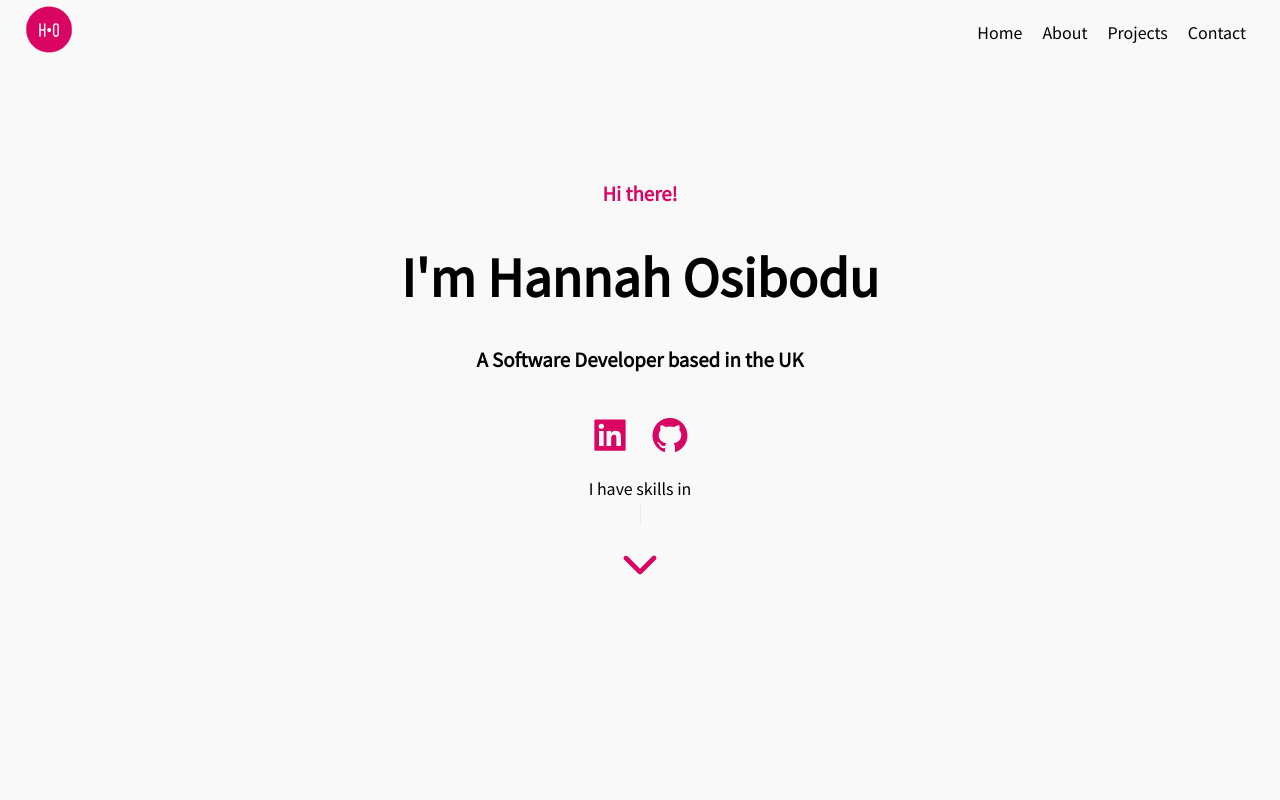
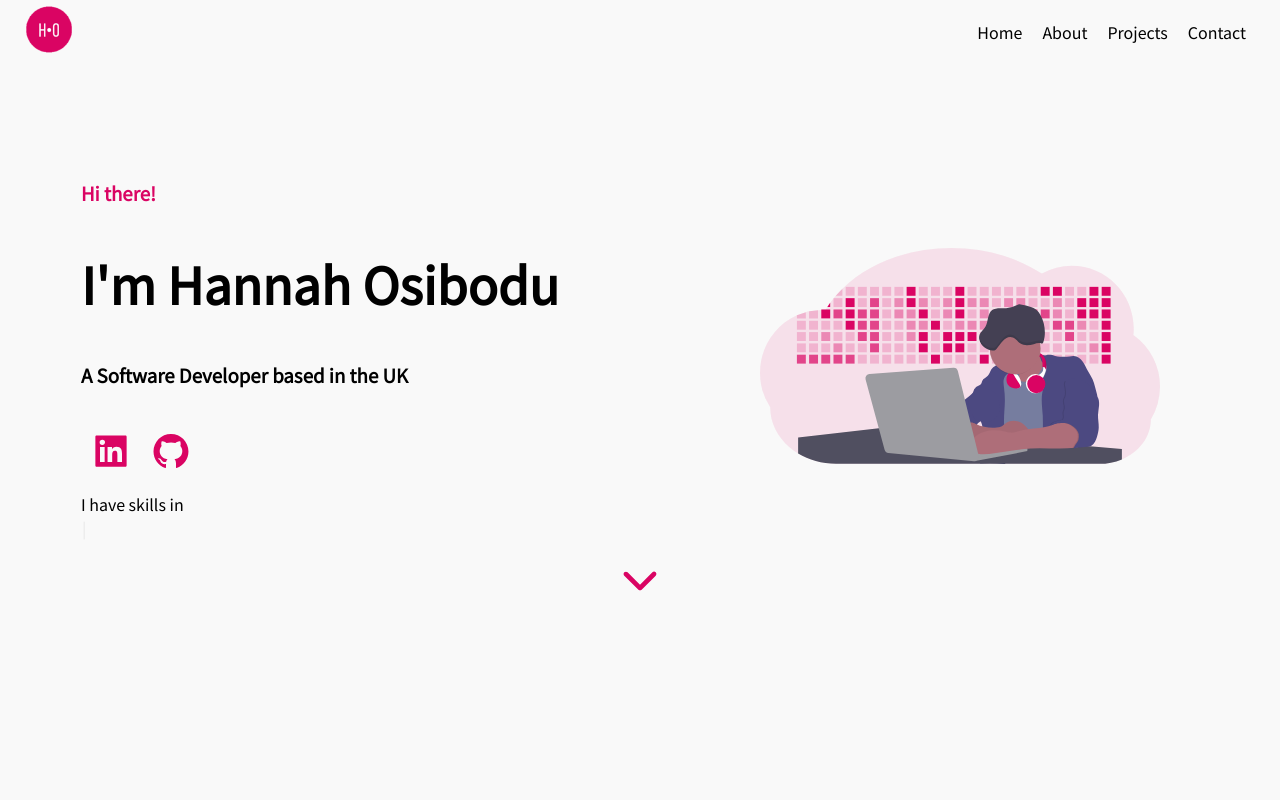
Before and after one commit to Hannah6898/react-web-portfolio-2, a React (Create React App) app: page / in a window 1280 px wide. Shown: the top 800 px of the page. Built offline with nearby package versions, Linux system fonts and the light colour scheme.

Commit message:
Implemented CSS Grid and added svg to Home component

```diff
--- a/src/Home/Home.css
+++ b/src/Home/Home.css
@@ -2,6 +2,17 @@
   margin: 0 auto;
 }
 
-.Home {
-  z-index: 9999;
+.Home .grid {
+  display: grid;
+  align-items: center;
+  justify-items: center;
+  grid-template-columns: 1fr 1fr;
 }
+
+.Home img {
+  width: 400px;
+}
+
+.Home .arrow {
+  grid-column: 1/3;
+}
--- a/src/Home/Home.js
+++ b/src/Home/Home.js
@@ -5,11 +5,10 @@ import { makeStyles } from "@material-ui/core/styles";
 import { AiFillLinkedin, AiFillGithub } from "react-icons/ai";
 import { IoIosArrowDown } from "react-icons/io";
 import Typewriter from "typewriter-effect";
+import coder from "../img/coder.svg";
 
 const useStyles = makeStyles(() => ({
-  root: {
-    textAlign: "center",
-  },
+  root: {},
   heading: {
     fontSize: "50px",
   },
@@ -19,6 +18,7 @@ const useStyles = makeStyles(() => ({
   arrow: {
     color: "#da0463",
     fontSize: "50px",
+    textAlign: "center",
   },
 
   techIcon: {
@@ -34,6 +34,8 @@ export default function Home() {
   return (
     <div className="Home" id="home">
       <div className={classes.root}>
+        <div class="grid">
+          <article>
             <h3 className={classes.pink}>Hi there!</h3>
             <h1 className={classes.heading}>I'm Hannah Osibodu</h1>
             <h3>A Software Developer based in the UK</h3>
@@ -73,7 +75,12 @@ export default function Home() {
                 }}
               />
             </p>
-
+          </article>
+          <side>
+            <img src={coder} alt="Coder"></img>
+          </side>
+          <div className="arrow">
+            {" "}
             <Link
               activeClass="active"
               to="about"
@@ -86,5 +93,7 @@ export default function Home() {
             </Link>
           </div>
         </div>
+      </div>
+    </div>
   );
 }
--- a/src/Nav/Nav.js
+++ b/src/Nav/Nav.js
@@ -98,7 +98,12 @@ export default function Nav() {
                   onClose={handleClose}
                 >
                   <MenuItem>
-                    <Link onClick={handleClose} onClick={toggleHome}>
+                    <Link
+                      onClick={() => {
+                        handleClose();
+                        toggleHome();
+                      }}
+                    >
                       Home
                     </Link>
                   </MenuItem>
--- a/src/Projects/Projects.js
+++ b/src/Projects/Projects.js
@@ -83,7 +83,11 @@ export default function Projects() {
           </AccordionSummary>
           <AccordionDetails>
             <div>
-              <img src={WeatherApp} className={classes.projectImg}></img>
+              <img
+                src={WeatherApp}
+                className={classes.projectImg}
+                alt="WeatherApp"
+              ></img>
             </div>
             <Typography className={classes.description}>
               A weather application which dynamically displays the present
@@ -120,7 +124,11 @@ export default function Projects() {
           </AccordionSummary>
           <AccordionDetails>
             <div>
-              <img src={Dictionary} className={classes.projectImg}></img>
+              <img
+                src={Dictionary}
+                className={classes.projectImg}
+                alt="Dictionary"
+              ></img>
             </div>
             <Typography className={classes.description}>
               A dictionary application which displays meanings and images of a
@@ -154,7 +162,11 @@ export default function Projects() {
           </AccordionSummary>
           <AccordionDetails>
             <div>
-              <img src={WeatherApp} className={classes.projectImg}></img>
+              <img
+                src={WeatherApp}
+                className={classes.projectImg}
+                alt="WeatherApp"
+              ></img>
             </div>
             <Typography className={classes.description}>
               Nunc vitae orci ultricies, auctor nunc in, volutpat nisl. Integer
@@ -188,7 +200,11 @@ export default function Projects() {
           </AccordionSummary>
           <AccordionDetails>
             <div>
-              <img src={Youtube} className={classes.projectImg}></img>
+              <img
+                src={Youtube}
+                className={classes.projectImg}
+                alt="Youtube"
+              ></img>
             </div>
             <Typography className={classes.description}>
               Developed a site clone of the YouTube homepage using HTML, CSS and
@@ -224,7 +240,11 @@ export default function Projects() {
           </AccordionSummary>
           <AccordionDetails>
             <div>
-              <img src={DrumKit} className={classes.projectImg}></img>
+              <img
+                src={DrumKit}
+                className={classes.projectImg}
+                alt="DrumKit"
+              ></img>
             </div>
             <Typography className={classes.description}>
               Created a JavaScript Drum kit using Keyboard events and styled
```
Also changed, not shown: src/img/coder.svg (added). Lines whose indentation alone changed are shown as unchanged.
